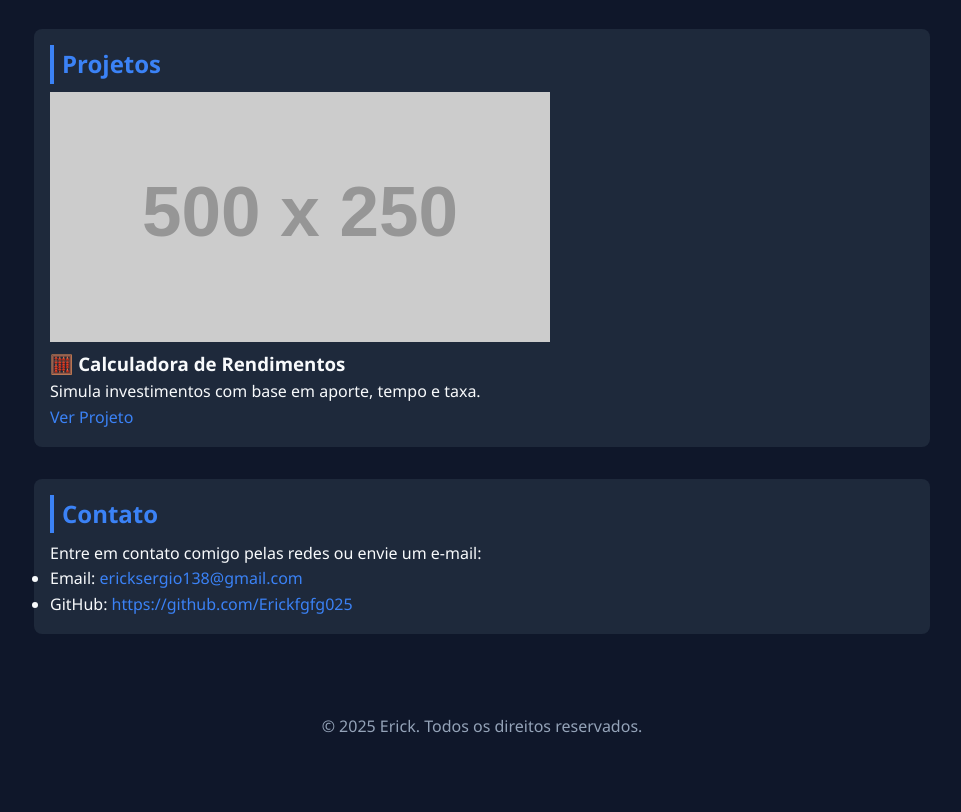
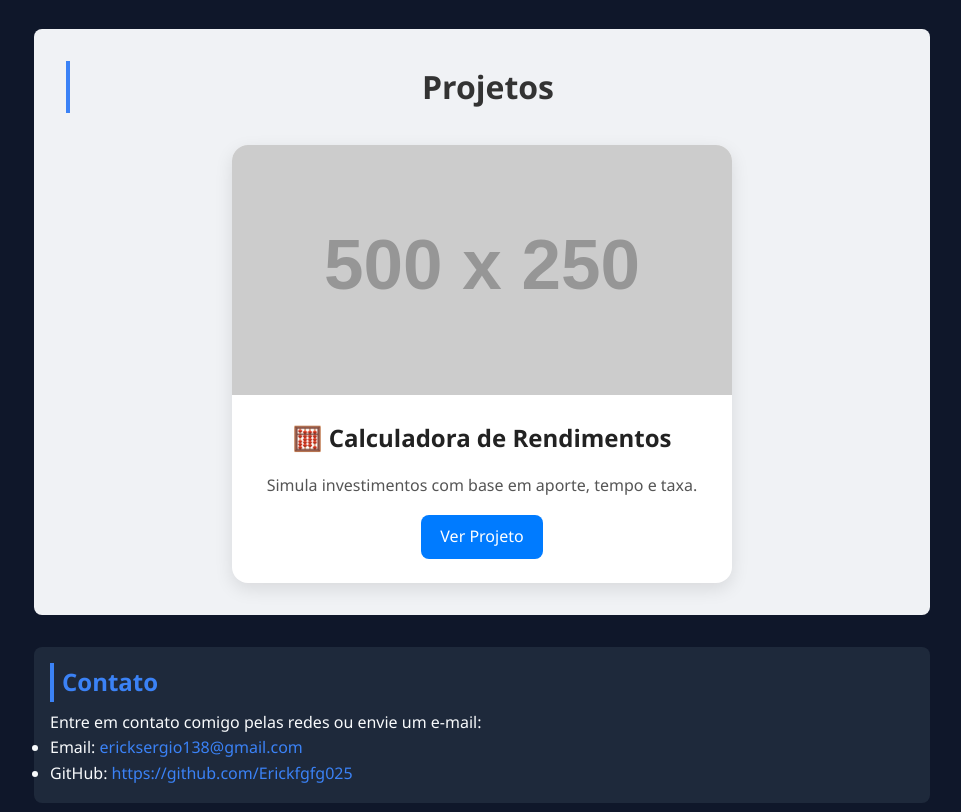
Before and after one commit to Erickfgfg025/my-dev-portfolio, a plain HTML site: page index.html in a window 1280 px wide. Shown: the part 574-1386 px from the top of the page, without its empty margins (158-1119 px from the left). Before the commit the page ends 1329 px from the top, so only its background shows below. Drawn offline with Linux system fonts and the light colour scheme; placeholder pictures from the web are drawn by us.

Commit message:
Atualizar o style.css

```diff
--- a/style.css
+++ b/style.css
@@ -4,6 +4,68 @@
   --primary: #3b82f6;
   --muted: #94a3b8;
   --card: #1e293b;
+}
+
+.projetos {
+  padding: 2rem;
+  background-color: #f0f2f5;
+  text-align: center;
+}
+
+.projetos h2 {
+  font-size: 2rem;
+  margin-bottom: 2rem;
+  color: #333;
+}
+
+.projeto-card {
+  background: #fff;
+  max-width: 500px;
+  margin: 0 auto;
+  border-radius: 16px;
+  box-shadow: 0 6px 18px rgba(0, 0, 0, 0.1);
+  overflow: hidden;
+  transition: transform 0.3s ease, box-shadow 0.3s ease;
+}
+
+.projeto-card:hover {
+  transform: translateY(-8px);
+  box-shadow: 0 12px 24px rgba(0, 0, 0, 0.15);
+}
+
+.projeto-img {
+  width: 100%;
+  height: auto;
+  display: block;
+}
+
+.projeto-conteudo {
+  padding: 1.5rem;
+}
+
+.projeto-conteudo h3 {
+  font-size: 1.5rem;
+  color: #222;
+}
+
+.projeto-conteudo p {
+  margin: 1rem 0;
+  color: #555;
+}
+
+.btn-projeto {
+  display: inline-block;
+  padding: 0.6rem 1.2rem;
+  background-color: #007bff;
+  color: white;
+  text-decoration: none;
+  border-radius: 8px;
+  transition: background-color 0.3s ease;
+  position: relative;
+}
+
+.btn-projeto:hover {
+  background-color: #0056b3;
 }
 
 * {
```
